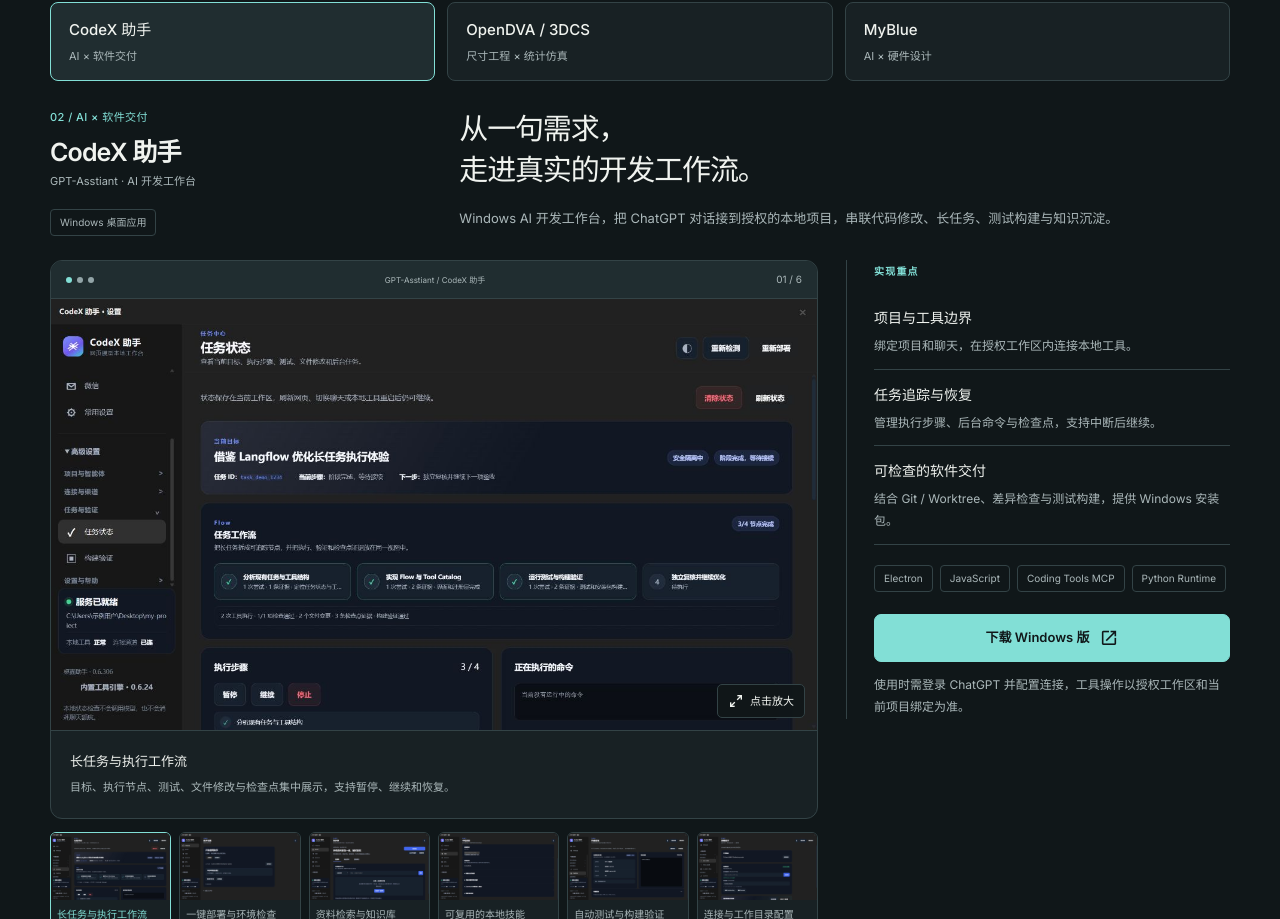
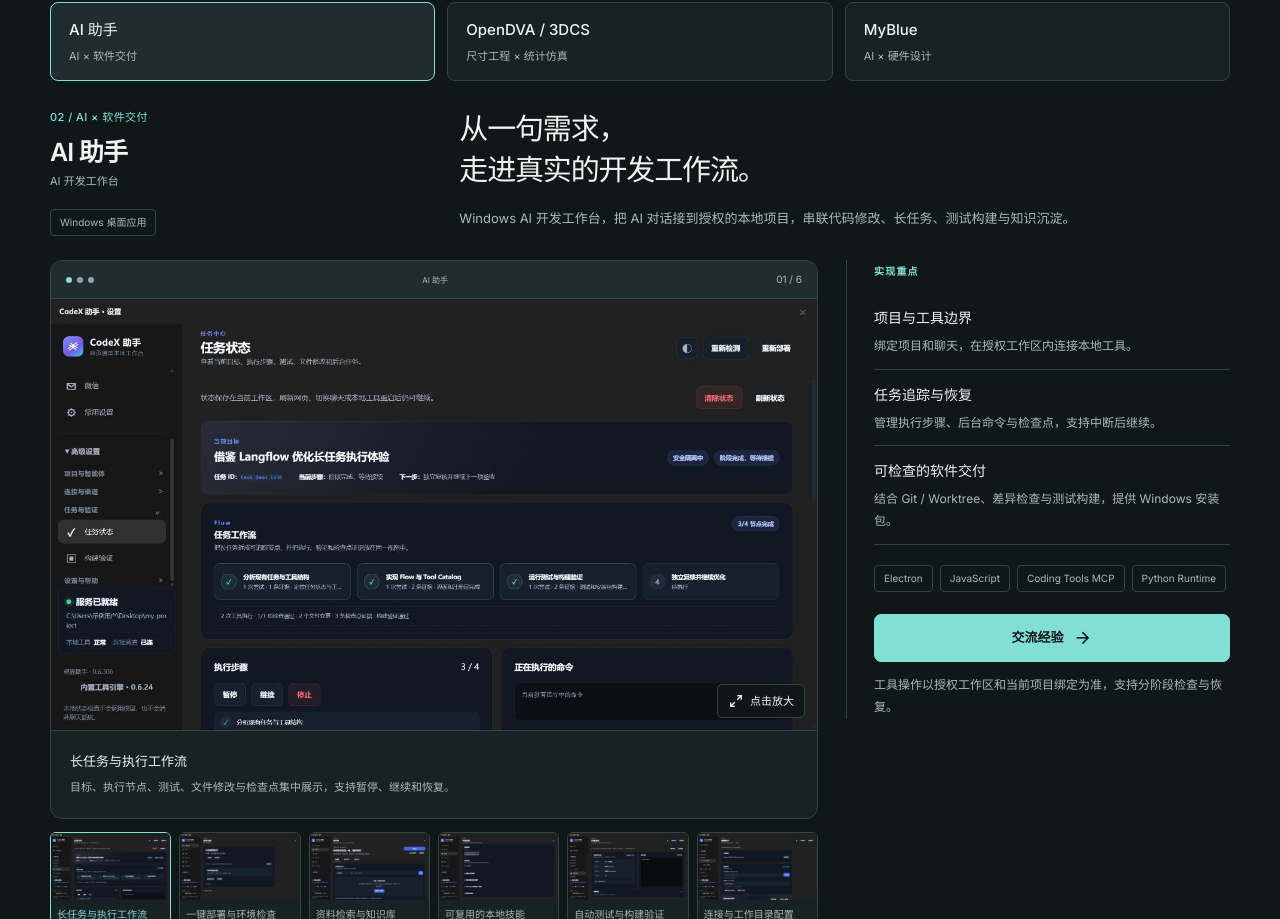
Before and after one commit to ph1126542159/MyPage, a Vue app: page / in a window 1280 px wide. Shown: the part 996-1915 px from the top of the page. Built offline with nearby package versions, Linux system fonts and the light colour scheme.

Commit message:
content: rename AI assistant and replace download with contact

```diff
--- a/index.html
+++ b/index.html
@@ -9,7 +9,7 @@
     <meta http-equiv="Expires" content="0" />
     <meta
       name="description"
-      content="彭辉，13+ 年 C/C++ 研发经验，专注系统软件、Qt 桌面应用与工业软件。代表作品包括 CodeX 助手、OpenDVA / 3DCS 和 MyBlue，展示系统设计、开发联调与测试交付能力。"
+      content="彭辉，13+ 年 C/C++ 研发经验，专注系统软件、Qt 桌面应用与工业软件。代表作品包括 AI 助手、OpenDVA / 3DCS 和 MyBlue，展示系统设计、开发联调与测试交付能力。"
     />
     <title>彭辉 | C++ 系统软件与工业软件工程师</title>
   </head>
--- a/src/App.vue
+++ b/src/App.vue
@@ -98,7 +98,7 @@ onUnmounted(() => {
               <a class="button button-primary" href="#ai-projects">查看代表作品 <v-icon icon="mdi-arrow-right" /></a>
               <a class="button button-ghost" :href="resumeUrl" download="彭辉-系统软件工程师-简历.pdf"><v-icon icon="mdi-download-outline" /> 下载简历</a>
             </div>
-            <div class="hero-product-links"><span>代表作品</span><a href="#project-codex">CodeX 助手 <v-icon icon="mdi-arrow-top-right" /></a><a href="#project-3dcs">OpenDVA / 3DCS <v-icon icon="mdi-arrow-top-right" /></a></div>
+            <div class="hero-product-links"><span>代表作品</span><a href="#project-codex">AI 助手 <v-icon icon="mdi-arrow-top-right" /></a><a href="#project-3dcs">OpenDVA / 3DCS <v-icon icon="mdi-arrow-top-right" /></a></div>
           </div>
           <figure class="hero-profile"><div class="profile-topline"><span>Peng Hui / 彭辉</span><v-icon icon="mdi-arrow-top-right" /></div><img class="hero-portrait" :src="asset('media/photos/profile-formal-cutout.png')" alt="彭辉正式形象照" /><figcaption class="hero-identity"><div><strong>专注工程落地</strong><span>连接软件、硬件与真实世界</span></div><span class="profile-index">01 / PROFILE</span></figcaption></figure>
         </div>
--- a/src/components/ProjectShowcase.vue
+++ b/src/components/ProjectShowcase.vue
@@ -34,7 +34,7 @@ const selected = computed(() => props.project.screenshots[selectedIndex.value])
         <p class="kicker">实现重点</p>
         <ul class="project-highlights"><li v-for="item in project.engineering" :key="item.title"><strong>{{ item.title }}</strong><p>{{ item.text }}</p></li></ul>
         <div class="tag-list"><span v-for="tech in project.stack.slice(0, 4)" :key="tech">{{ tech }}</span></div>
-        <a class="button button-primary" :href="project.href" :target="project.external ? '_blank' : undefined" :rel="project.external ? 'noopener noreferrer' : undefined">{{ project.external ? project.cta : '交流项目经验' }} <v-icon :icon="project.external ? 'mdi-open-in-new' : 'mdi-arrow-right'" /></a>
+        <a class="button button-primary" :href="project.href" :target="project.external ? '_blank' : undefined" :rel="project.external ? 'noopener noreferrer' : undefined">{{ project.external ? project.cta : (project.contactLabel || '交流项目经验') }} <v-icon :icon="project.external ? 'mdi-open-in-new' : 'mdi-arrow-right'" /></a>
         <p class="project-status-note">{{ project.note }}</p>
       </aside>
     </div>
--- a/src/data/featuredProjects.js
+++ b/src/data/featuredProjects.js
@@ -3,10 +3,10 @@ const media = (project, file) => `${import.meta.env.BASE_URL}media/projects/${pr
 export const featuredProjects = [
   {
     id: 'myblue', number: '01', name: 'MyBlue', category: 'AI × 硬件设计', status: '开发预览',
-    compactSummary: 'C++ / Qt 硬件设计工作台，将需求、BOM、接线和三维装配关联到同一工程，接入 Codex 与专业设计引擎。',
+    compactSummary: 'C++ / Qt 硬件设计工作台，将需求、BOM、接线和三维装配关联到同一工程，接入 AI 辅助工具与专业设计引擎。',
     engineering: [{title:'跨工具集成',text:'连接 KiCad、CadQuery / OpenCASCADE 与 MuJoCo。'},{title:'工程数据关联',text:'把器件、引脚、结构与制作资料组织到同一项目。'},{title:'阶段记录与复核',text:'区分报价、仿真与待验证项，保留设计快照。'}],
     title: '把硬件想法，\n变成看得见的工程方案。',
-    description: '系统方案、器件采购、电气接线、三维装配、制作交付——让分散的硬件设计环节在一个桌面工作台里连起来。用自然语言提出需求，通过本机 Codex 辅助完善同一份工程。',
+    description: '系统方案、器件采购、电气接线、三维装配、制作交付——让分散的硬件设计环节在一个桌面工作台里连起来。用自然语言提出需求，通过本机 AI 工具辅助完善同一份工程。',
     problem: '做硬件，最难的往往是把所有细节连起来。',
     value: '零件表、接线图、模型与制作说明各自更新，很容易失去关联。MyBlue 把它们组织到同一项目：看清设计、追踪来源、发现缺口，再继续完善。',
     scenario: '“设计一台 5 英寸 6S 模拟图传竞速机，整理部件、接线与装配方案。”',
@@ -30,18 +30,18 @@ export const featuredProjects = [
       {icon:'mdi-folder-check-outline',title:'把方案带到制作现场',text:'汇总 BOM、接线、装配、制作步骤与设计文件；保存阶段快照，继续完善时有迹可循。'},
     ],
     workflow: ['提出需求','系统方案','采购与电气','CAD 与仿真','制作交付'],
-    stack: ['C++17','Qt 6','Codex CLI','KiCad','CadQuery / OpenCASCADE','MuJoCo'],
+    stack: ['C++17','Qt 6','AI CLI','KiCad','CadQuery / OpenCASCADE','MuJoCo'],
     note: '开发预览：专业引擎已接入，完整设计流程仍在完善。设计文件与软件仿真需结合工程复核和实物验证。',
     cta: '聊聊硬件设计', href: 'mailto:hp1126370@gmail.com',
   },
   {
-    id:'codex', number:'02', name:'GPT-Asstiant / CodeX 助手',displayName:'CodeX 助手',alias:'GPT-Asstiant · AI 开发工作台',category:'AI × 软件交付',status:'Windows 桌面应用',
-    compactSummary:'Windows AI 开发工作台，把 ChatGPT 对话接到授权的本地项目，串联代码修改、长任务、测试构建与知识沉淀。',
+    id:'codex', number:'02', name:'AI 助手',displayName:'AI 助手',alias:'AI 开发工作台',category:'AI × 软件交付',status:'Windows 桌面应用',
+    compactSummary:'Windows AI 开发工作台，把 AI 对话接到授权的本地项目，串联代码修改、长任务、测试构建与知识沉淀。',
     engineering:[{title:'项目与工具边界',text:'绑定项目和聊天，在授权工作区内连接本地工具。'},{title:'任务追踪与恢复',text:'管理执行步骤、后台命令与检查点，支持中断后继续。'},{title:'可检查的软件交付',text:'结合 Git / Worktree、差异检查与测试构建，提供 Windows 安装包。'}],
     title:'从一句需求，\n走进真实的开发工作流。',
-    description:'让网页版 ChatGPT 连接本地项目，把读懂代码、修改文件、执行命令、测试构建与经验沉淀串起来。一个桌面工作台，管理 AI 协同开发背后的项目、工具与任务。',
+    description:'让 AI 对话连接本地项目，把读懂代码、修改文件、执行命令、测试构建与经验沉淀串起来。一个桌面工作台，管理 AI 协同开发背后的项目、工具与任务。',
     problem:'AI 给出建议之后，工程工作还要继续。',
-    value:'CodeX 助手把对话接到授权的本地开发环境。项目上下文、执行进度、测试结果与修改文件集中呈现，复杂任务可以分阶段推进、检查和恢复。',
+    value:'AI 助手把对话接到授权的本地开发环境。项目上下文、执行进度、测试结果与修改文件集中呈现，复杂任务可以分阶段推进、检查和恢复。',
     scenario:'“为现有项目增加一个功能，检查修改，运行测试，再生成安装包。”',
     audience:'面向独立开发者、桌面软件与工程项目研发',
     facts:[{value:'MCP',label:'连接本地工具'},{value:'Flow',label:'追踪任务步骤'},{value:'Git',label:'隔离修改与验证'}],
@@ -64,8 +64,8 @@ export const featuredProjects = [
     ],
     workflow:['读懂项目','拆解任务','修改代码','测试与构建','沉淀经验'],
     stack:['Electron','JavaScript','Coding Tools MCP','Python Runtime','Git / Worktree','Windows'],
-    note:'使用时需登录 ChatGPT 并配置连接，工具操作以授权工作区和当前项目绑定为准。',
-    cta:'下载 Windows 版',href:'https://github.com/ph1126542159/codex-assistant-releases/releases',external:true,
+    note:'工具操作以授权工作区和当前项目绑定为准，支持分阶段检查与恢复。',
+    cta:'交流经验',contactLabel:'交流经验',href:'mailto:hp1126370@gmail.com?subject=AI%20%E5%8A%A9%E6%89%8B%E7%BB%8F%E9%AA%8C%E4%BA%A4%E6%B5%81',
   },
   {
     id: '3dcs', number: '03', name: 'OpenDVA / 3DCS Forge', displayName: 'OpenDVA / 3DCS',
--- a/src/data/siteContent.js
+++ b/src/data/siteContent.js
@@ -67,7 +67,7 @@ export const siteContent = {
       },
       {
         title: 'AI 协同',
-        text: '把 Codex、Claude、Cursor、Prompt、AGENT、Skill 串成现代工程工作流。',
+        text: '把 AI 编程工具、Prompt、Agent、Skill 串成现代工程工作流。',
         icon: 'mdi-brain',
       },
     ],
@@ -331,7 +331,7 @@ export const siteContent = {
         icon: 'mdi-creation-outline',
         bridge: '这是页面刻意强调的第二主线，作为现代开发方法论展示，并与既有工程经验组合成更完整的能力画像。',
         items: [
-          { name: 'AI 编程助手使用', detail: 'Codex CLI / IDE、Claude、Cursor 等，熟练使用 Agent + Skill' },
+          { name: 'AI 编程助手使用', detail: 'AI CLI / IDE、编程助手等，熟练使用 Agent + Skill' },
           { name: 'Skill / Agent 构建', detail: '编写 AGENTS.md、Skill、Prompt 模板，实现自动化任务' },
           { name: 'Prompt Engineering', detail: '高质量自然语言指令生成正确代码，控制 AI 输出' },
           { name: '自动化代码审查 & 测试', detail: 'code-reviewer、static-analysis、unit-test-generator' },
@@ -416,7 +416,7 @@ export const siteContent = {
       },
     ],
     toolset: [
-      'Codex CLI / IDE',
+      'AI CLI / IDE',
       'Claude / Cursor',
       'Prompt Engineering',
       'AGENTS.md / Skills',
```
